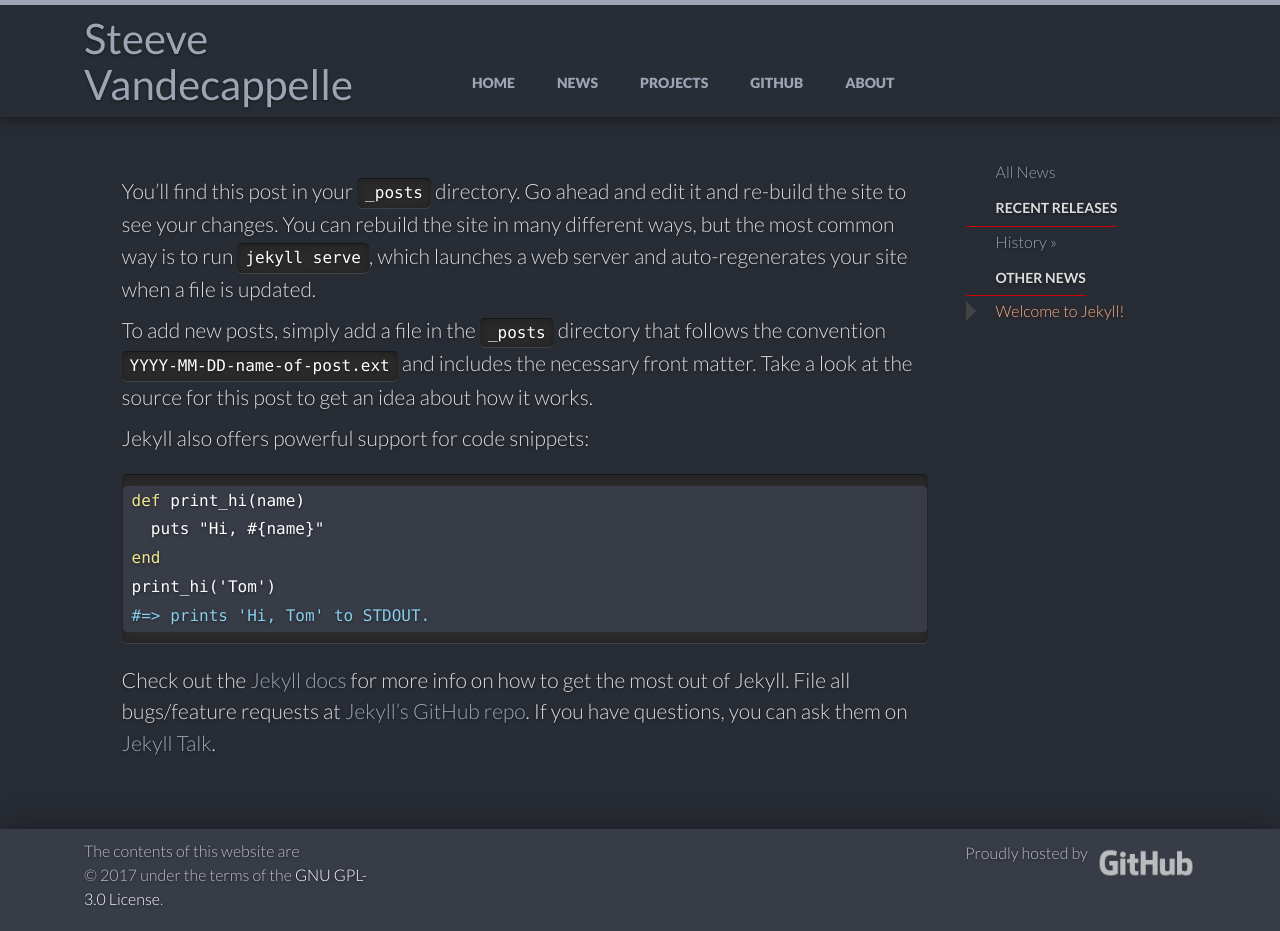
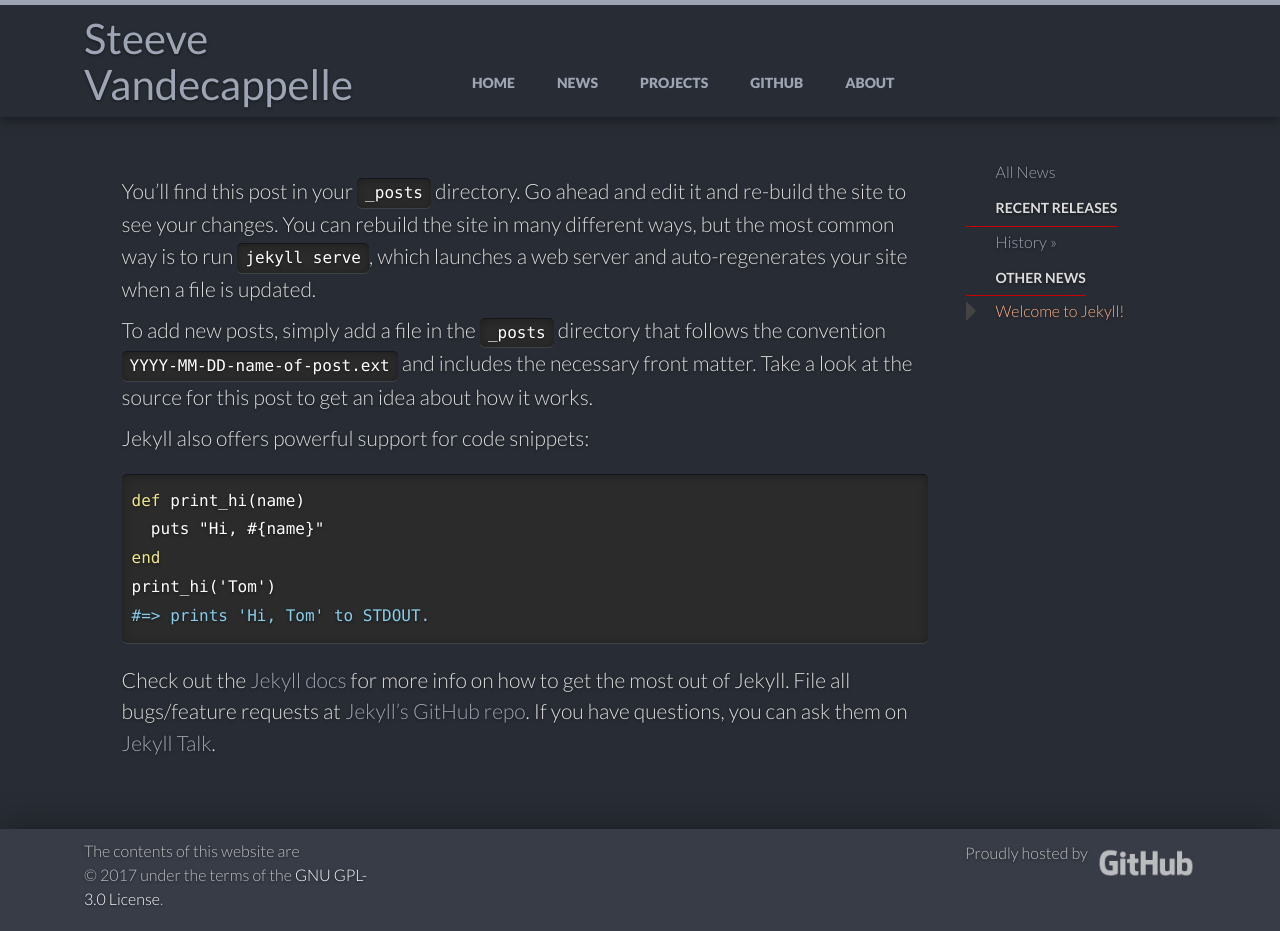
Before and after one commit to svandecappelle/svandecappelle.github.io, a Jekyll site: the page built from _posts/2017-07-10-welcome-to-jekyll.markdown, in a window 1280 px wide and 931 px high. Built offline with Jekyll 4.4.1, drawn with Linux system fonts in a browser that asks for light colours.

```diff
--- a/_includes/top.html
+++ b/_includes/top.html
@@ -14,8 +14,8 @@
 
   <style>
     pre {
-      background-color: #373C47;
-      border-color: #373C47;
+      background-color: transparent;
+      border-color: transparent;
     }
     .list-group-item {
       background-color: #2b2b2b;
```
